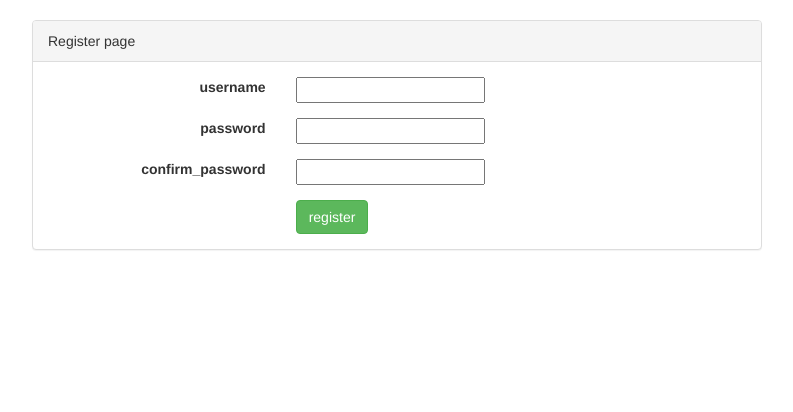
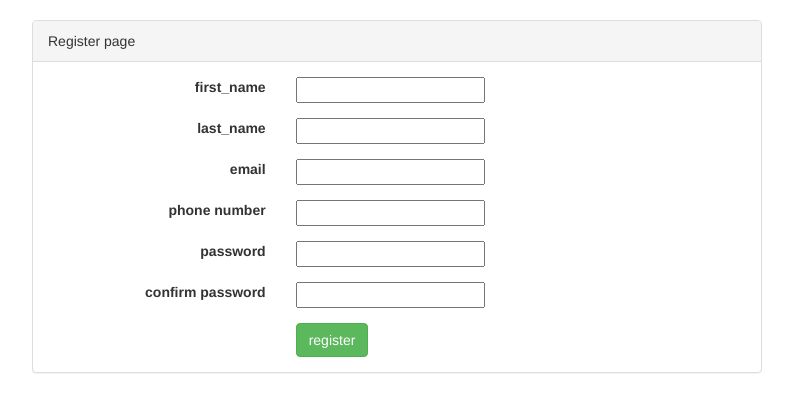
Before and after one commit to Admia1/food-shop, a Django app: page /register/ in a window 1280 px wide. Shown: the part 52-464 px from the top of the page, without its empty margins (243-1036 px from the left). Run offline with Django 3.2, Linux system fonts and the light colour scheme; some libraries are stand-ins or nearby versions.

Commit message:
login and register works'

```diff
--- a/shop/templates/shop/base.html
+++ b/shop/templates/shop/base.html
@@ -22,13 +22,15 @@
     <link rel="stylesheet" href="//maxcdn.bootstrapcdn.com/bootstrap/3.3.7/css/bootstrap.min.css">
 
     <link rel="stylesheet" href="style.css">
+    {% block head %}
+    {% endblock %}
 </head>
 <body class="override">
     <nav class="navbar navbar-inverse" role="navigation" >
         <div class="container">
           {% block data %}{% endblock %}
             <div class="navbar-header">
-                <a class="navbar-brand" href="{% url 'shop:hello' %}">food shop</a>
+                <a class="navbar-brand" href="{% url 'shop:dashboard' %}">food shop</a>
             </div>
         </div>
     </nav>
--- a/shop/templates/shop/dashboard.html
+++ b/shop/templates/shop/dashboard.html
@@ -1,6 +1,6 @@
 {% extends "shop/base.html" %}
 {% block data %}
-<a href="{% url 'shop:register' %}"class="logout-submit">register</a>
+<a href="{% url 'shop:logout' %}"class="logout-submit">logout</a>
 {% endblock %}
 {% block content %}
 <div class="container">
--- a/shop/templates/shop/register.html
+++ b/shop/templates/shop/register.html
@@ -15,9 +15,27 @@
                     {% endif %}
 
                     <div class="form-group clearfix">
-                        <label class="col-md-4 control-label text-right">username</label>
+                        <label class="col-md-4 control-label text-right">first_name</label>
                         <div class="col-md-6">
-                            <input type="text" name="username" value="">
+                          <input type="text" name="first_name" value="">
+                        </div>
+                    </div>
+                    <div class="form-group clearfix">
+                        <label class="col-md-4 control-label text-right">last_name</label>
+                        <div class="col-md-6">
+                            <input type="text" name="last_name" value="">
+                        </div>
+                    </div>
+                    <div class="form-group clearfix">
+                        <label class="col-md-4 control-label text-right">email</label>
+                        <div class="col-md-6">
+                            <input type="email" name="email" value="">
+                        </div>
+                    </div>
+                    <div class="form-group clearfix">
+                        <label class="col-md-4 control-label text-right">phone number</label>
+                        <div class="col-md-6">
+                            <input type="number" name="phone_number" value="">
                         </div>
                     </div>
                     <div class="form-group clearfix">
@@ -27,7 +45,7 @@
                         </div>
                     </div>
                     <div class="form-group clearfix">
-                        <label class="col-md-4 control-label text-right">confirm_password</label>
+                        <label class="col-md-4 control-label text-right">confirm password</label>
                         <div class="col-md-6">
                             <input type="password" name="confirm_password" value="">
                         </div>
--- a/shop/urls.py
+++ b/shop/urls.py
@@ -4,7 +4,6 @@ from django.urls import path
 app_name = "shop"
 
 urlpatterns = [
-    path('hello/', views.hello, name='hello'),
     path('register/', views.register, name='register'),
     path('login/', views.login, name='login'),
     path('logout/', views.logout, name='logout'),
--- a/shop/views.py
+++ b/shop/views.py
@@ -5,65 +5,109 @@ from django.template import loader
 from random import randint
 
 active_cookies = {}#key user_id
+all_users = []
 
 def add_cookie(user_id):
     new_cookie = randint(100000000000000000000000,100000000000000000000000*10-1)
     while(new_cookie in active_cookies):
         new_cookie = randint(100000000000000000000000,100000000000000000000000*10-1)
-    active_cookies.update({new_cookie, user_id})
-    print('adddddddddddddddddddddddddddddddddddddddddddddddddddddddddd')
+    active_cookies.update({str(new_cookie): user_id})
+    print(active_cookies)
     return new_cookie
 
 
-def hello(request):
-    response = HttpResponse("Hello World!")
-    response.set_cookie('salam','salam')
-    return response
+def register(request):
+    if 'food-shop-cookie' in request.COOKIES:
+        if active_cookies.get(request.COOKIES['food-shop-cookie']):
+            return HttpResponseRedirect(reverse('shop:dashboard'))
 
-
-
-def register(request):
     template='shop/register.html'
     if not request.method == 'POST':
         return render(request, template, {})
 
+    def post_validator(field):
+        if field not in request.POST:
+            return False
+        if not request.POST[field]:
+            return False
+        return True
     #do sth with request.POST['KEY']
-    return render(request, template, {})
+    for field in ['first_name', 'last_name', 'password', 'confirm_password', 'email', 'phone_number']:
+        if not post_validator(field):
+            return render(request, template, {'error_message' : 'invalid post form : '+field})
+
+    for charr in request.POST['phone_number']:
+        if charr not in "1234567890" :
+            return render(request, template, {'error_message' : 'invalid post : phone_number must be integer'})
+
+    if request.POST['password'] != request.POST['confirm_password']:
+        return render(request, template, {'error_message' : 'invalid post : password and confirm_password must be the same'})
+
+    #to do email validator
+    #to do name validator
+    #to do phone number validator
+    #to do password
+
+    for user in all_users:
+        if user['email'] == request.POST['email']:
+            return render(request, template, {'error_message' : 'invalid post : you registered before'})
+
+    new_user_id = randint(10,100000)
+    all_users.append({'id': new_user_id, 'first_name': request.POST['first_name'], 'last_name': request.POST['last_name'], 'email': request.POST['email'], 'password': request.POST['password'], 'phone_number':request.POST['phone_number']})
+
+    t = loader.get_template('shop/login.html')
+    content = {'logged_in': True, 'error_message':'you logged in'}
+    response = HttpResponse(t.render(content, request))
+    new_cookie = add_cookie(new_user_id)
+    response.set_cookie('food-shop-cookie',str(new_cookie))
+
+    return response
 
 
 def login(request):
+    print(all_users)
+    if 'food-shop-cookie' in request.COOKIES:
+        print(request.COOKIES['food-shop-cookie'])
+        if active_cookies.get(request.COOKIES['food-shop-cookie']):
+            return HttpResponseRedirect(reverse('shop:dashboard'))
+
     template='shop/login.html'
-    if request.method != 'POST' or 'username' not in request.POST or 'password' not in request.POST:
+    if request.method != 'POST':
         return render(request, template, {})
+    if ('email' not in request.POST) or ('password' not in request.POST):
+        return render(request, template, {'error_message' : "bad post format", 'logged_in' : False})
 
+    cur_user = False
+    for user in all_users:
+        if user['email'] == request.POST['email'] and user['password'] == request.POST['password']:
+            cur_user = user
+            break
+    if not cur_user:
+        return render(request, template, {'error_message' : "Wrong email or password", 'logged_in' : False})
 
-    all_users = {('ali','ali')}
-    if (request.POST['username'],request.POST['password']) not in all_users:
-        return render(request, template, {'error_message' : "Wrong username or password"})
-
-    user_id = 1
-
-    t = loader.get_template(template)
-    content = {'logged_in': 1}
+    t = loader.get_template('shop/login.html')
+    content = {'logged_in': True, 'error_message':'you logged in'}
     response = HttpResponse(t.render(content, request))
-    new_cookie = add_cookie(user_id)
+    new_cookie = add_cookie(user['id'])
     response.set_cookie('food-shop-cookie',str(new_cookie))
 
     return response
 
 def logout(request):
-    template='shop/logout.html'
-
-    #logout
+    if 'food-shop-cookie' in request.COOKIES:
+        if active_cookies.get(request.COOKIES['food-shop-cookie']):
+            active_cookies.pop(request.COOKIES['food-shop-cookie'])
 
     return HttpResponseRedirect(reverse('shop:login'))
 
 
 def dashboard(request):
+    if 'food-shop-cookie' not in request.COOKIES:
+        return HttpResponseRedirect(reverse('shop:login'))
+    if not active_cookies.get(request.COOKIES['food-shop-cookie']):
+        return HttpResponseRedirect(reverse('shop:login'))
+
     template='shop/dashboard.html'
-    print(request.COOKIES)
-
-    # if request.POST['user'] not in active_users:
-    #     return HttpResponseRedirect(reverse('shop:login'))
+    cur_user_id = active_cookies.get(request.COOKIES['food-shop-cookie'])
 
     return render(request, template, {})
```
Also changed, not shown: shop/templates/shop/login.html (+10 -3 lines).
